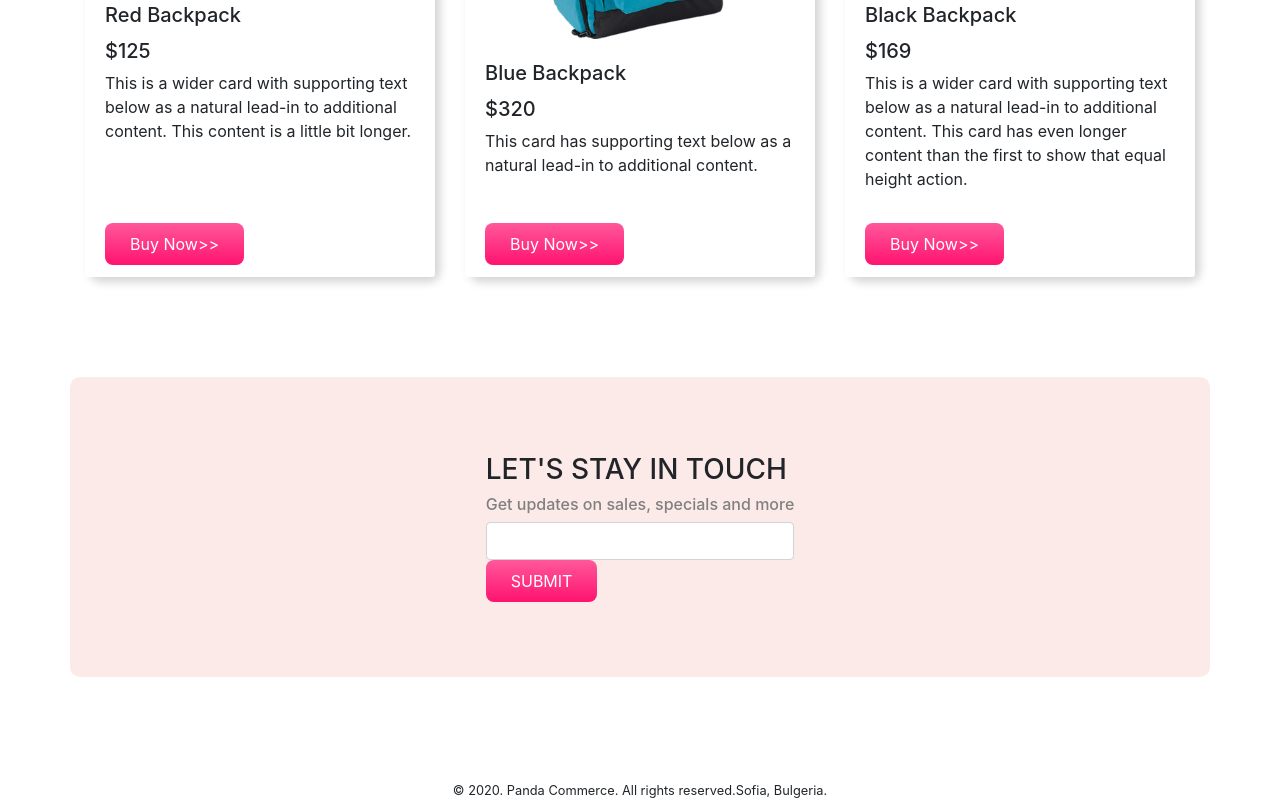
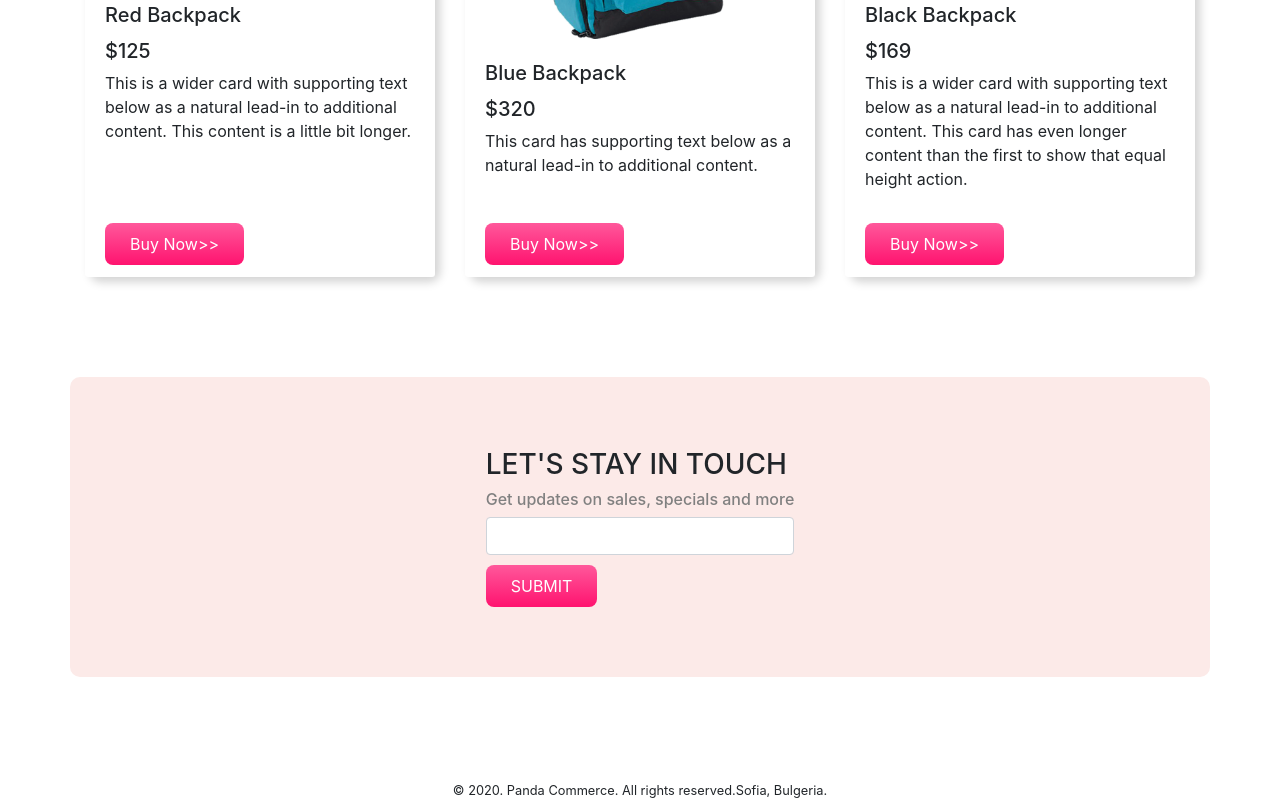
Before and after one commit to tatargit/panda-commerce, a plain HTML site: page index.html in a window 1280 px wide. Shown: the part 1867-2668 px from the top of the page. Drawn offline with nearby package versions, Linux system fonts and the light colour scheme.

Commit message:
final upated

```diff
--- a/index.html
+++ b/index.html
@@ -191,7 +191,9 @@
         <h3>LET'S STAY IN TOUCH</h3>
         <H6>Get updates on sales, specials and more</H6>
         <input class="form-control" type="text">
-        <button class="buy-now-button">SUBMIT</button>
+        <div class="submit-btn">
+            <button class="buy-now-button">SUBMIT</button>
+        </div>
      </div>
 
     </div>
--- a/style.css
+++ b/style.css
@@ -57,3 +57,6 @@
 footer{
     text-align: center;
 }
+.submit-btn{
+    margin-top: 10px;
+}
```
